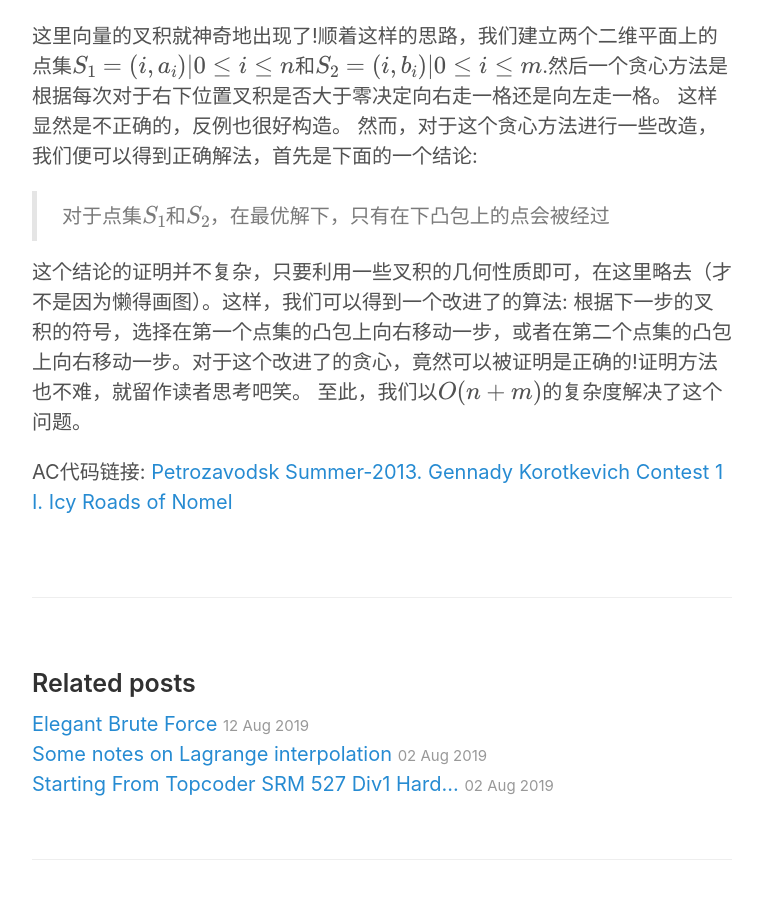
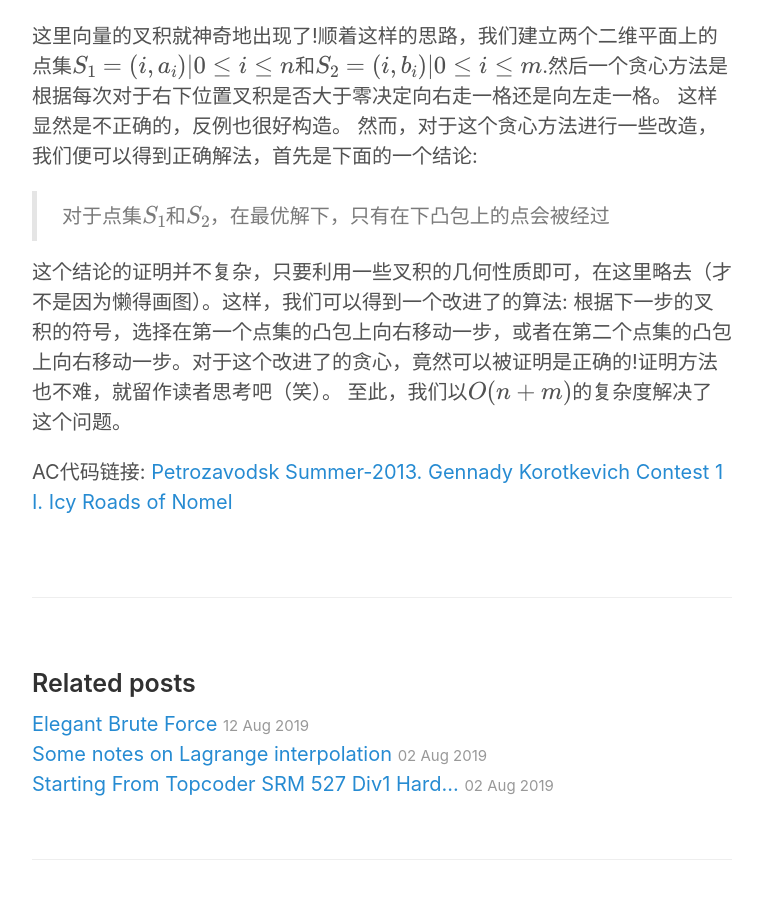
Before and after one commit to wcysai/wcysai.github.io, a Jekyll site: the page built from _posts/2019-09-10-Did you see the convex hull.md, in a window 1280 px wide and 900 px high, scrolled down 1128 px. Shown: the whole window, without its empty margins (258-1021 px from the left). Built offline with Jekyll 4.4.1, drawn with Linux system fonts in a browser that asks for light colours; formulas are drawn with MathJax 3.

```diff
--- a/_posts/2019-09-10-Did you see the convex hull.md
+++ b/_posts/2019-09-10-Did you see the convex hull.md
@@ -19,6 +19,6 @@ $X=(i_2-i_1，a_{i_2}-a_{i_1}),Y=(j_2-j_1，b_{j_2}-b_{j_1})$
 
 > 对于点集$S_1$和$S_2$，在最优解下，只有在下凸包上的点会被经过
 
-这个结论的证明并不复杂，只要利用一些叉积的几何性质即可，在这里略去（才不是因为懒得画图）。这样，我们可以得到一个改进了的算法: 根据下一步的叉积的符号，选择在第一个点集的凸包上向右移动一步，或者在第二个点集的凸包上向右移动一步。对于这个改进了的贪心，竟然可以被证明是正确的!证明方法也不难，就留作读者思考吧\(笑\)。 至此，我们以$O(n+m)$的复杂度解决了这个问题。
+这个结论的证明并不复杂，只要利用一些叉积的几何性质即可，在这里略去（才不是因为懒得画图）。这样，我们可以得到一个改进了的算法: 根据下一步的叉积的符号，选择在第一个点集的凸包上向右移动一步，或者在第二个点集的凸包上向右移动一步。对于这个改进了的贪心，竟然可以被证明是正确的!证明方法也不难，就留作读者思考吧（笑）。 至此，我们以$O(n+m)$的复杂度解决了这个问题。
 
 AC代码链接: [Petrozavodsk Summer-2013. Gennady Korotkevich Contest 1 I. Icy Roads of Nomel]([https://github.com/wcysai/CodeLibrary/blob/master/Contests/Petrozavodsk%20Summer-2013.%20Gennady%20Korotkevich%20Contest%201/I.cpp](https://github.com/wcysai/CodeLibrary/blob/master/Contests/Petrozavodsk Summer-2013. Gennady Korotkevich Contest 1/I.cpp))
```
